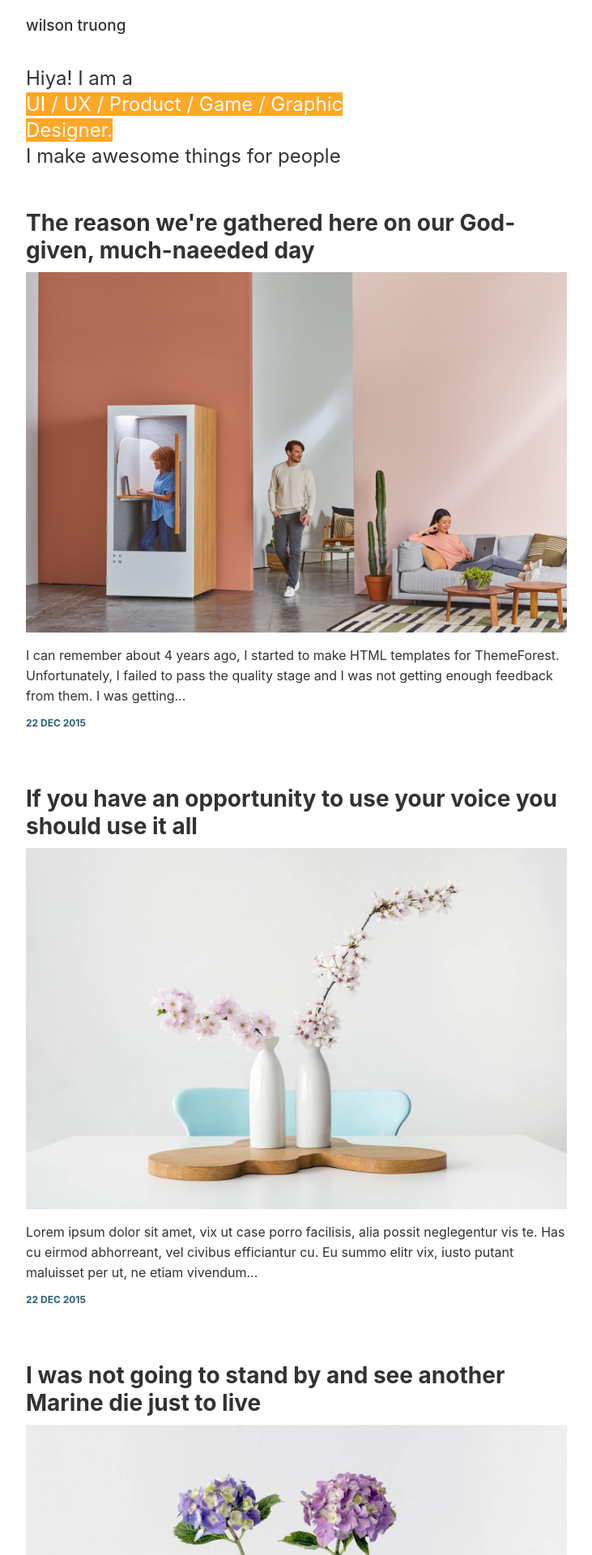
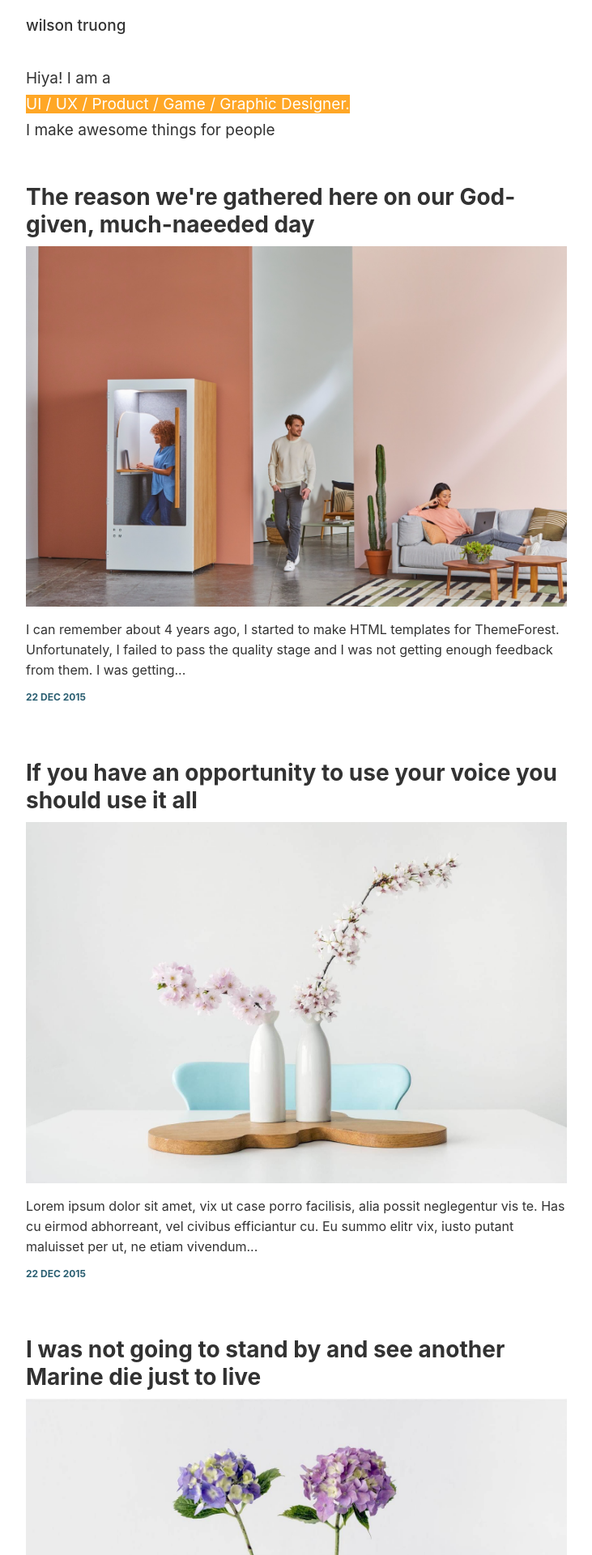
Before and after one commit to wiltruong/portfolio_v1, a Jekyll site: the page built from index.html, in a window 1280 px wide. Shown: the top 1920 px of the page at 81% size, without its empty margins (274-1005 px from the left). Built offline with Jekyll 4.4.1, drawn with Linux system fonts in a browser that asks for light colours; some web fonts are replaced; the list of posts is cut into pages by our own code.

Commit message:
Update _header.scss

```diff
--- a/_sass/components/_header.scss
+++ b/_sass/components/_header.scss
@@ -18,5 +18,5 @@
 }
 
 .fontsize {
-  font-size: 24px;
+  font-size: 24;
 }
```
